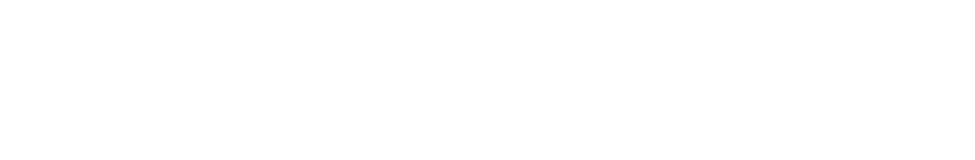
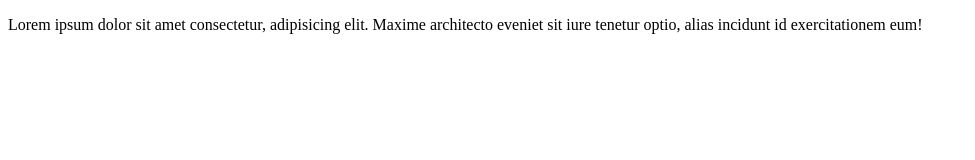
Before and after one commit to liandro98/maef_gds0533, a plain HTML site: page index.html in a window 1280 px wide. Shown: the whole page, without its empty margins (0-975 px from the left). Drawn offline with Linux system fonts and the light colour scheme.

Commit message:
Modificaciones

```diff
--- a/index.html
+++ b/index.html
@@ -6,6 +6,6 @@
     <title>Document</title>
 </head>
 <body>
-
+    <p>Lorem ipsum dolor sit amet consectetur, adipisicing elit. Maxime architecto eveniet sit iure tenetur optio, alias incidunt id exercitationem eum!</p>
 </body>
 </html>
```
Also changed, not shown: 1 other file.
